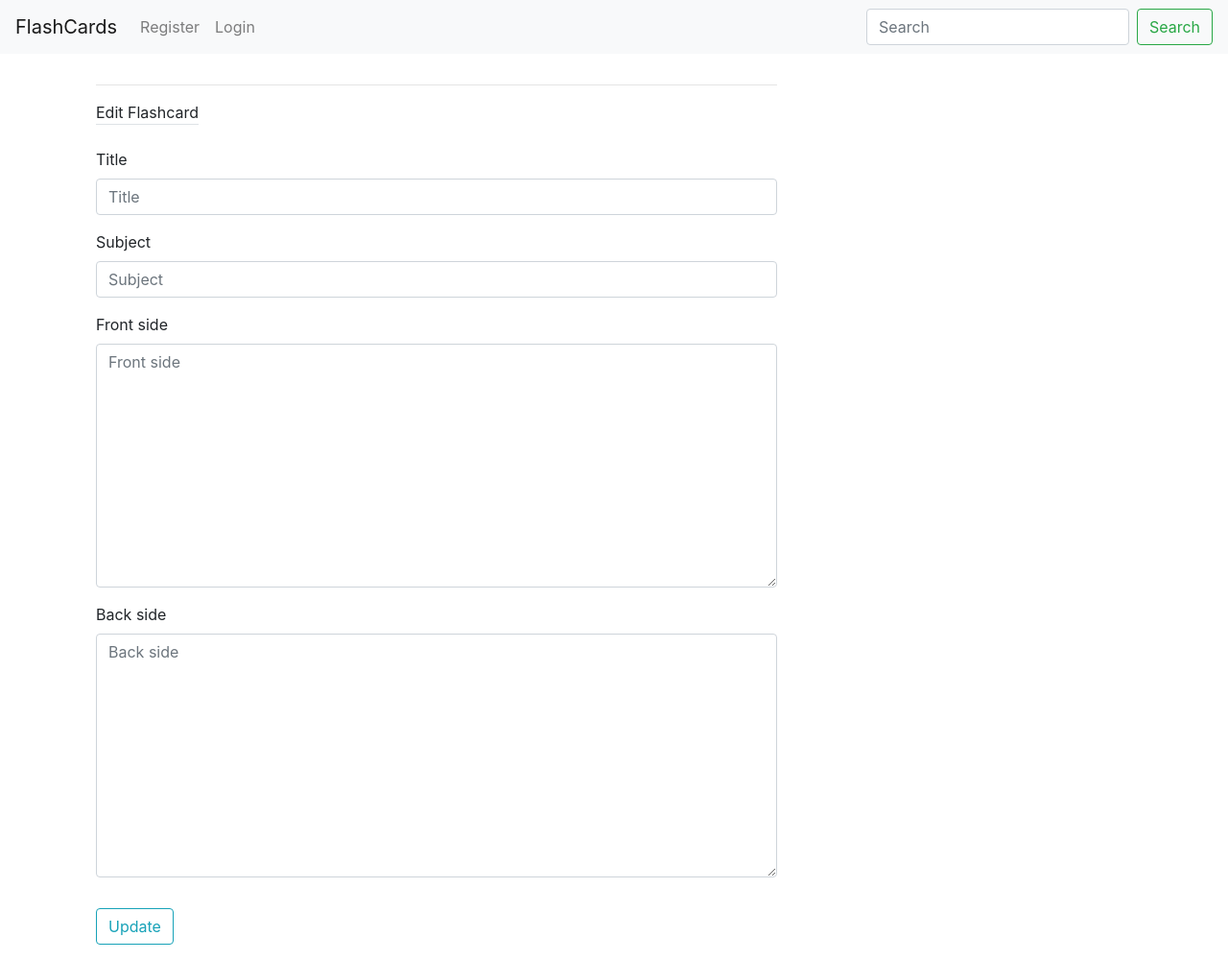
After one commit to ngetichnicholas/Flash-Cards, a Django app: template flash_app/templates/update_card.html in a window 1280 px wide. The commit adds this page. Shown: the whole page at 96% size. Run offline with Django 3.2, Linux system fonts and the light colour scheme; the template is opened without the code that fills it: values that come from a table or form of the project are taken from there, others are empty; some libraries are stand-ins or nearby versions.

Commit message:
Add template for updating cards

```diff
--- a/flash_app/templates/card_page.html
+++ b/flash_app/templates/card_page.html
@@ -31,6 +31,7 @@
           </div>
         </div>
         <p class="text-center">Created on {{card.created_at|date}}</p>
+        <p class="text-center">Lat updated {{card.created_at|date}}</p>
         {% if card.user.username == current_user.username %}
         <a href="{% url 'update_card' card.id %}" class="btn btn-primary">Update Flashcard</a>
         <a href="{% url 'delete_card' card.id %}" class="btn btn-danger">Delete Flashcard</a>
--- /dev/null
+++ b/flash_app/templates/update_card.html
@@ -0,0 +1,26 @@
+{% extends "base.html" %}
+{% load bootstrap4 %}
+{% block content %}
+<div class="container">
+  <div class="container pt-3">
+    <div class="row">
+      <div class="col-md-8">
+        <hr>
+
+        <div class="" id="myContent">
+          <form action="" method="POST" enctype="multipart/form-data">
+            {% csrf_token %}
+            <fieldset class="form-group">
+              <label for="" class="border-bottom mb-4 text-center">Edit Flashcard</label>
+              {% bootstrap_form update_card_form%}
+            </fieldset>
+            <div class="form-group">
+              <button class="btn btn-outline-info" type="submit">Update</button>
+            </div>
+          </form>
+        </div>
+      </div>
+    </div>
+  </div>
+</div>
+{% endblock %}
```
